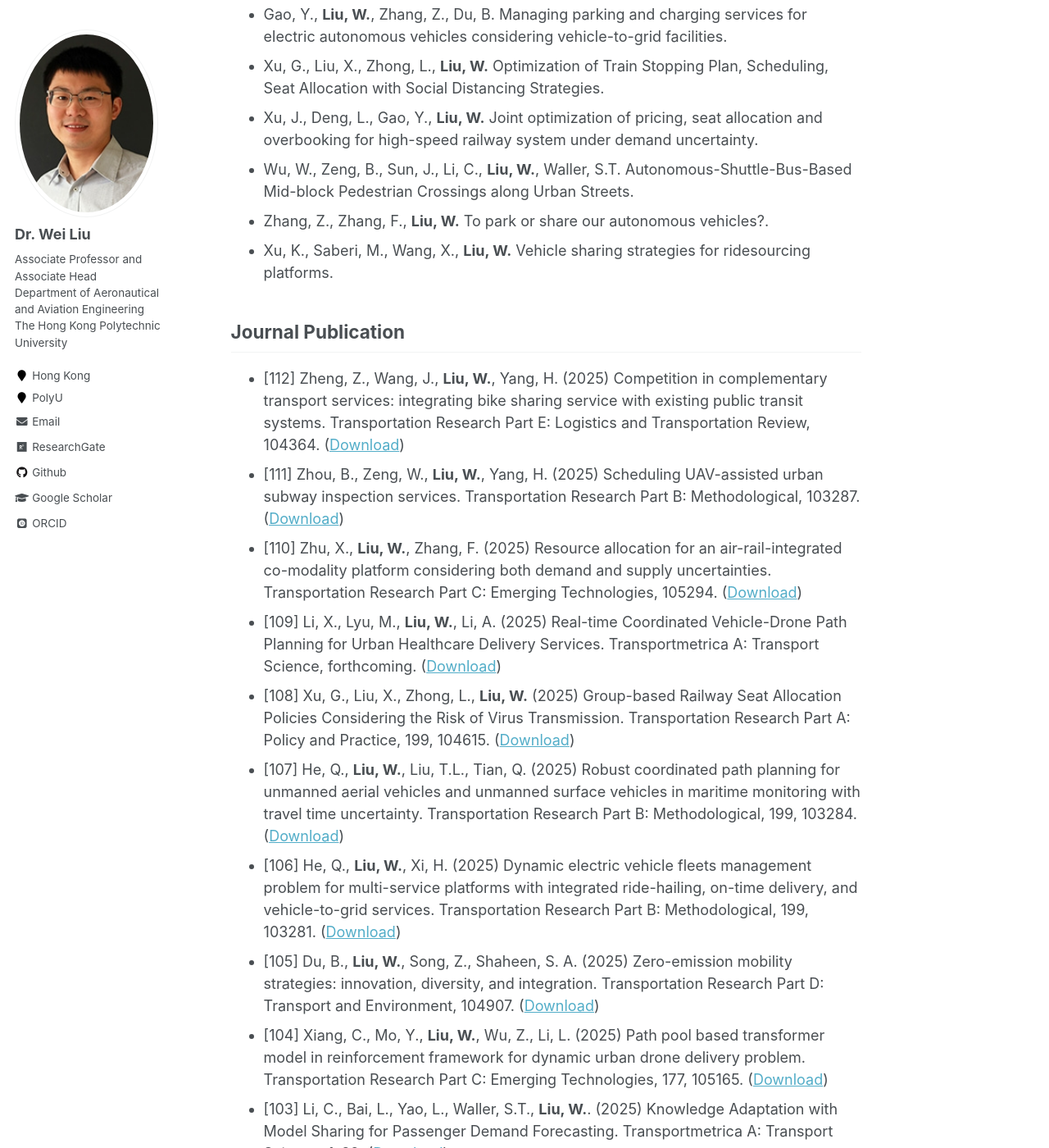
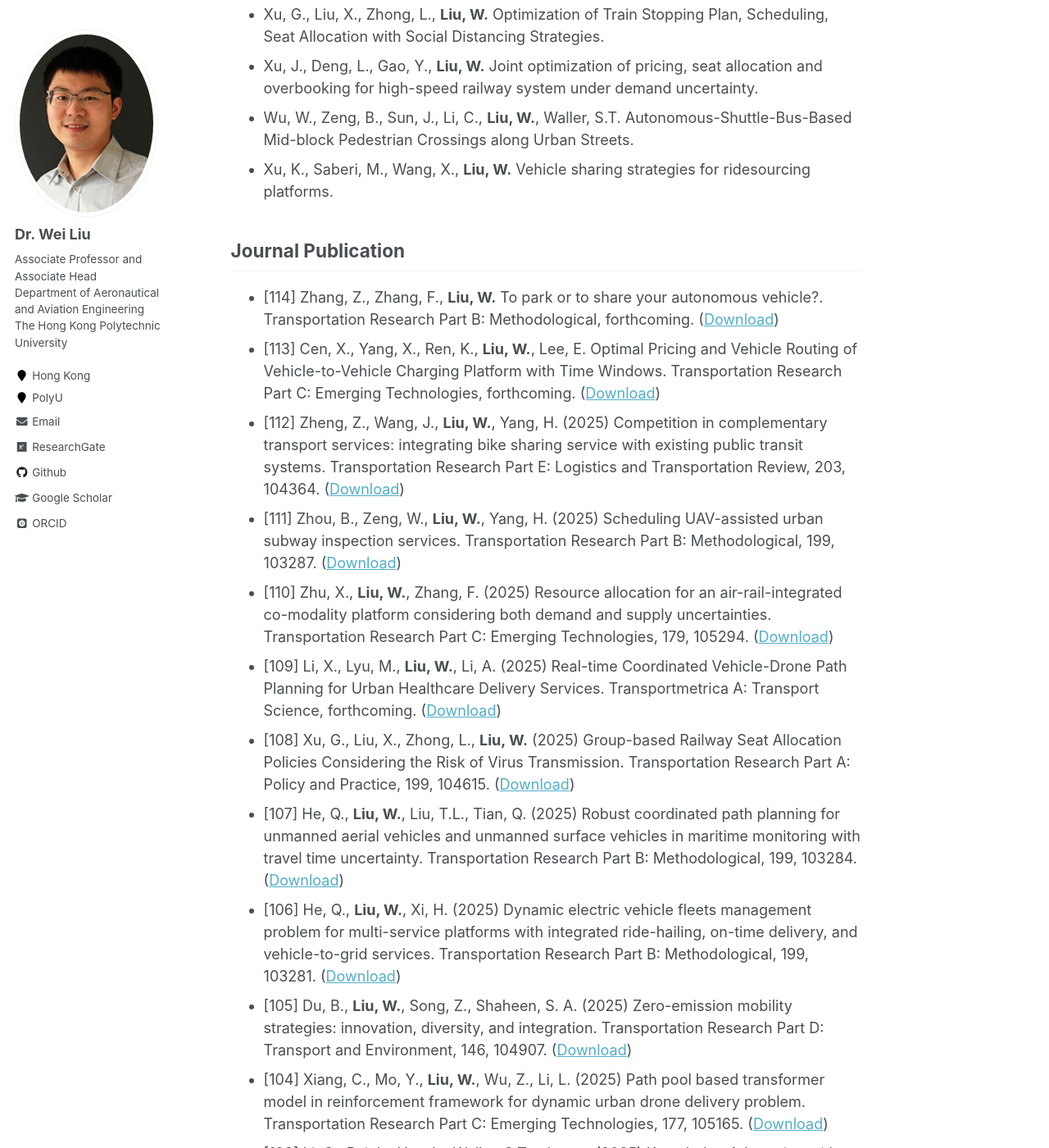
Before and after one commit to weiliu2016/weiliu2016.github.io, a Jekyll site: the page built from _pages/publications.md, in a window 1280 px wide and 1400 px high, scrolled down 2349 px. Shown: the whole window at 82% size. Built offline with Jekyll 4.4.1, drawn with Linux system fonts in a browser that asks for light colours; some web fonts are replaced; formulas are drawn with MathJax 3; some of the changed text lies outside the part shown.

Commit message:
Update publications.md

```diff
--- a/_pages/publications.md
+++ b/_pages/publications.md
@@ -48,27 +48,27 @@ Selected Working Papers
 - Zuo, Y., Li, C., **Liu, W.** Allocating air cargo to passenger airlines considering both cargo demand and airline capacity uncertainties.
 - He, Q., Wu, L., **Liu, W.**, Ma, Y., Liang, Z. Coordinated path planning of UAVs and USVs for maritime monitoring.
 - Lyu, M., **Liu, W.**, He, Q., Wu, L. Urban food delivery service optimisation with coordinated delivery riders and drones.
-- Cen, X., Yang, X., Ren, K., **Liu, W.**, Lee, E. Optimal Pricing and Vehicle Routing of Vehicle-to-Vehicle Charging Platform with Time Windows.
 - Zhong, L., Xu, G., **Liu, W.**, Liu, Y. Train composition optimization using flexible composition strategy with extra-long trains: A stochastic programming approach.
 - Liu, T.L., Xu, P., Si, B., **Liu, W.** Modeling and evaluating time-varying user preference of morning rail transit commuters with smart card data.
 - Gao, Y., **Liu, W.**, Zhang, Z., Du, B. Managing parking and charging services for electric autonomous vehicles considering vehicle-to-grid facilities.
 - Xu, G., Liu, X., Zhong, L., **Liu, W.** Optimization of Train Stopping Plan, Scheduling, Seat Allocation with Social Distancing Strategies.
 - Xu, J., Deng, L., Gao, Y., **Liu, W.** Joint optimization of pricing, seat allocation and overbooking for high-speed railway system under demand uncertainty.
 - Wu, W., Zeng, B., Sun, J., Li, C., **Liu, W.**, Waller, S.T. Autonomous-Shuttle-Bus-Based Mid-block Pedestrian Crossings along Urban Streets.
-- Zhang, Z., Zhang, F., **Liu, W.** To park or share our autonomous vehicles?.
 - Xu, K., Saberi, M., Wang, X., **Liu, W.** Vehicle sharing strategies for ridesourcing platforms.
 
 
 Journal Publication
 ----------
-* [112] Zheng, Z., Wang, J., **Liu, W.**, Yang, H. (2025) Competition in complementary transport services: integrating bike sharing service with existing public transit systems. Transportation Research Part E: Logistics and Transportation Review, 104364. ([Download](https://doi.org/10.1016/j.tre.2025.104364))
-* [111] Zhou, B., Zeng, W., **Liu, W.**, Yang, H. (2025) Scheduling UAV-assisted urban subway inspection services. Transportation Research Part B: Methodological, 103287. ([Download](https://doi.org/10.1016/j.trb.2025.103287))
-* [110] Zhu, X., **Liu, W.**, Zhang, F. (2025) Resource allocation for an air-rail-integrated co-modality platform considering both demand and supply uncertainties. Transportation Research Part C: Emerging Technologies, 105294. ([Download](https://doi.org/10.1016/j.trc.2025.105294))
+* [114] Zhang, Z., Zhang, F., **Liu, W.** To park or to share your autonomous vehicle?. Transportation Research Part B: Methodological, forthcoming. ([Download](https://doi.org/10.1016/j.trb.2025.xxxxxx))
+* [113] Cen, X., Yang, X., Ren, K., **Liu, W.**, Lee, E. Optimal Pricing and Vehicle Routing of Vehicle-to-Vehicle Charging Platform with Time Windows. Transportation Research Part C: Emerging Technologies, forthcoming. ([Download](https://doi.org/10.1016/j.trc.2025.xxxxxx))
+* [112] Zheng, Z., Wang, J., **Liu, W.**, Yang, H. (2025) Competition in complementary transport services: integrating bike sharing service with existing public transit systems. Transportation Research Part E: Logistics and Transportation Review, 203, 104364. ([Download](https://doi.org/10.1016/j.tre.2025.104364))
+* [111] Zhou, B., Zeng, W., **Liu, W.**, Yang, H. (2025) Scheduling UAV-assisted urban subway inspection services. Transportation Research Part B: Methodological, 199, 103287. ([Download](https://doi.org/10.1016/j.trb.2025.103287))
+* [110] Zhu, X., **Liu, W.**, Zhang, F. (2025) Resource allocation for an air-rail-integrated co-modality platform considering both demand and supply uncertainties. Transportation Research Part C: Emerging Technologies, 179, 105294. ([Download](https://doi.org/10.1016/j.trc.2025.105294))
 * [109] Li, X., Lyu, M., **Liu, W.**, Li, A. (2025) Real-time Coordinated Vehicle-Drone Path Planning for Urban Healthcare Delivery Services. Transportmetrica A: Transport Science, forthcoming. ([Download](https://doi.org/10.1080/23249935.2025.xxxxxxx))
 * [108] Xu, G., Liu, X., Zhong, L., **Liu, W.** (2025) Group-based Railway Seat Allocation Policies Considering the Risk of Virus Transmission. Transportation Research Part A: Policy and Practice, 199, 104615. ([Download](https://doi.org/10.1016/j.tra.2025.104615))
 * [107] He, Q., **Liu, W.**, Liu, T.L., Tian, Q. (2025) Robust coordinated path planning for unmanned aerial vehicles and unmanned surface vehicles in maritime monitoring with travel time uncertainty. Transportation Research Part B: Methodological, 199, 103284. ([Download](https://doi.org/10.1016/j.trb.2025.103284))
 * [106] He, Q., **Liu, W.**, Xi, H. (2025) Dynamic electric vehicle fleets management problem for multi-service platforms with integrated ride-hailing, on-time delivery, and vehicle-to-grid services. Transportation Research Part B: Methodological, 199, 103281. ([Download](https://doi.org/10.1016/j.trb.2025.103281))
-* [105] Du, B., **Liu, W.**, Song, Z., Shaheen, S. A. (2025) Zero-emission mobility strategies: innovation, diversity, and integration. Transportation Research Part D: Transport and Environment, 104907. ([Download](https://doi.org/10.1016/j.trd.2025.104907))
+* [105] Du, B., **Liu, W.**, Song, Z., Shaheen, S. A. (2025) Zero-emission mobility strategies: innovation, diversity, and integration. Transportation Research Part D: Transport and Environment, 146, 104907. ([Download](https://doi.org/10.1016/j.trd.2025.104907))
 * [104] Xiang, C., Mo, Y., **Liu, W.**, Wu, Z., Li, L. (2025) Path pool based transformer model in reinforcement framework for dynamic urban drone delivery problem. Transportation Research Part C: Emerging Technologies, 177, 105165. ([Download](https://doi.org/10.1016/j.trc.2025.105165))
 * [103] Li, C., Bai, L., Yao, L., Waller, S.T., **Liu, W.**. (2025) Knowledge Adaptation with Model Sharing for Passenger Demand Forecasting. Transportmetrica A: Transport Science, 1–32. ([Download](https://doi.org/10.1080/23249935.2025.2499862))
 * [102] Li, C., **Liu, W.**, Ma, W., Yang, H. (2025) Simultaneous Multimodal Demand Imputation and Forecasting via Graph-guided Generative and Adversarial Network. Transportation Science, 59(4), 763-781. ([Download](https://doi.org/10.1287/trsc.2023.0326))
```
